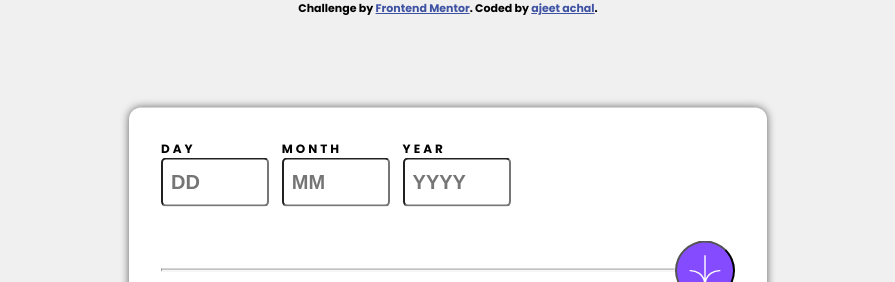
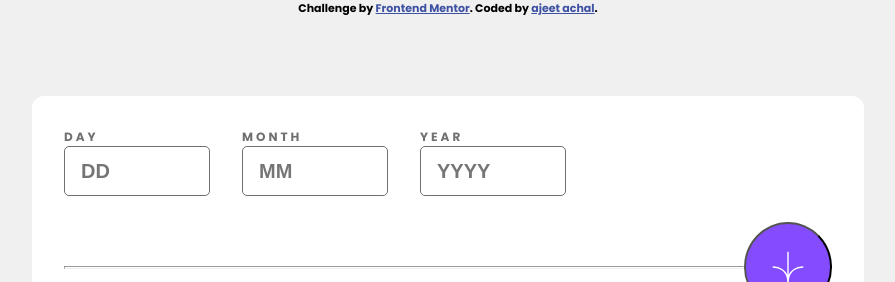
Before and after one commit to ajeetachal/Age-calculator-app, a plain HTML site: page index.html in a window 1280 px wide. Shown: the top 282 px of the page, without its empty margins (192-1087 px from the left). Drawn offline with Linux system fonts and the light colour scheme.

Commit message:
Update style.css

```diff
--- a/style.css
+++ b/style.css
@@ -17,10 +17,10 @@ body{
     padding: 2rem;
     text-align: left;
     border-radius: 12px 12px 190px 12px;
-    width: fit-content;
+    width: 60%;
     background-color: hsl(0, 0%, 100%);
     height: fit-content;
-    box-shadow: 0 0 8px rgba(0, 0, 0.6, 0.6);
+    box-shadow: 0 0 8px rgba(0, 0, 0, -0.2);
 }
 .content{
     display: flex;
@@ -28,7 +28,9 @@ body{
     text-transform: uppercase;
     letter-spacing: 3px;
     font-size: 12px;
-    margin-bottom: 1rem;
+    margin-bottom: 0.5rem;
+    color: hsl(0, 1%, 44%);
+
 }
 .divider{
     align-items: center;
@@ -36,15 +38,16 @@ body{
 }
 hr{
     height: 1px;
-    width: 32rem;
+    width: 90%;
 }
 input{
     font-size: 20px;
     font-weight: 700;
-    width: 6rem;
-    height: 2.8rem;
-    padding-left: 0.5rem;
+    width: 8rem;
+    height: 3rem;
+    padding-left: 1rem;
     border-radius: 5px;
+    border: hsl(0, 1%, 44%) solid 0.5px;
 }
 span{
     color: hsl(259, 100%, 65%);
@@ -52,7 +55,7 @@ span{
     font-weight: 800;
 }
 .input_control{
-    margin-right: 0.8rem;
+    margin-right: 2rem;
     display: grid;
 }
 
@@ -73,8 +76,8 @@ span{
 .circular-button {
     background-color: hsl(259, 100%, 65%);
     border-radius: 50%;
-    height: 60px;
-    width: 60px;
+    height: 90px;
+    width: 90px;
     display: flex;
     align-items: center;
     justify-content: center;
```
